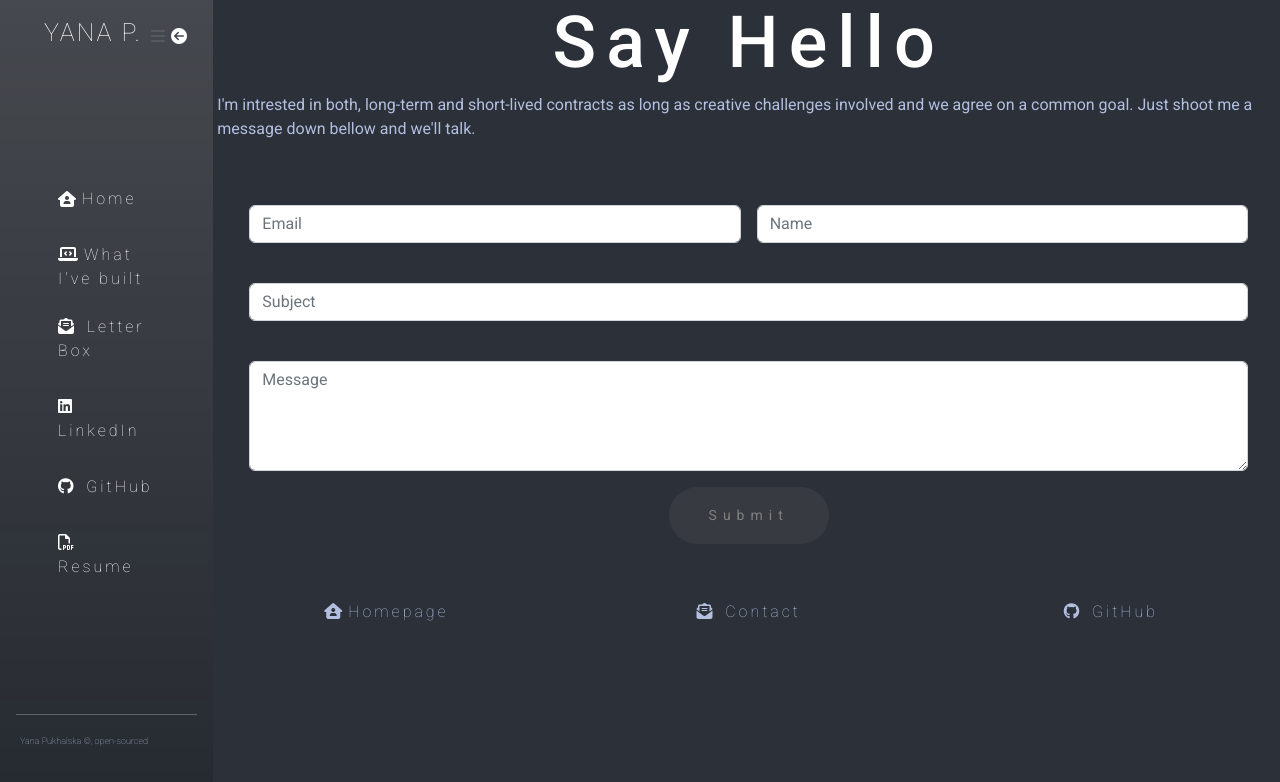
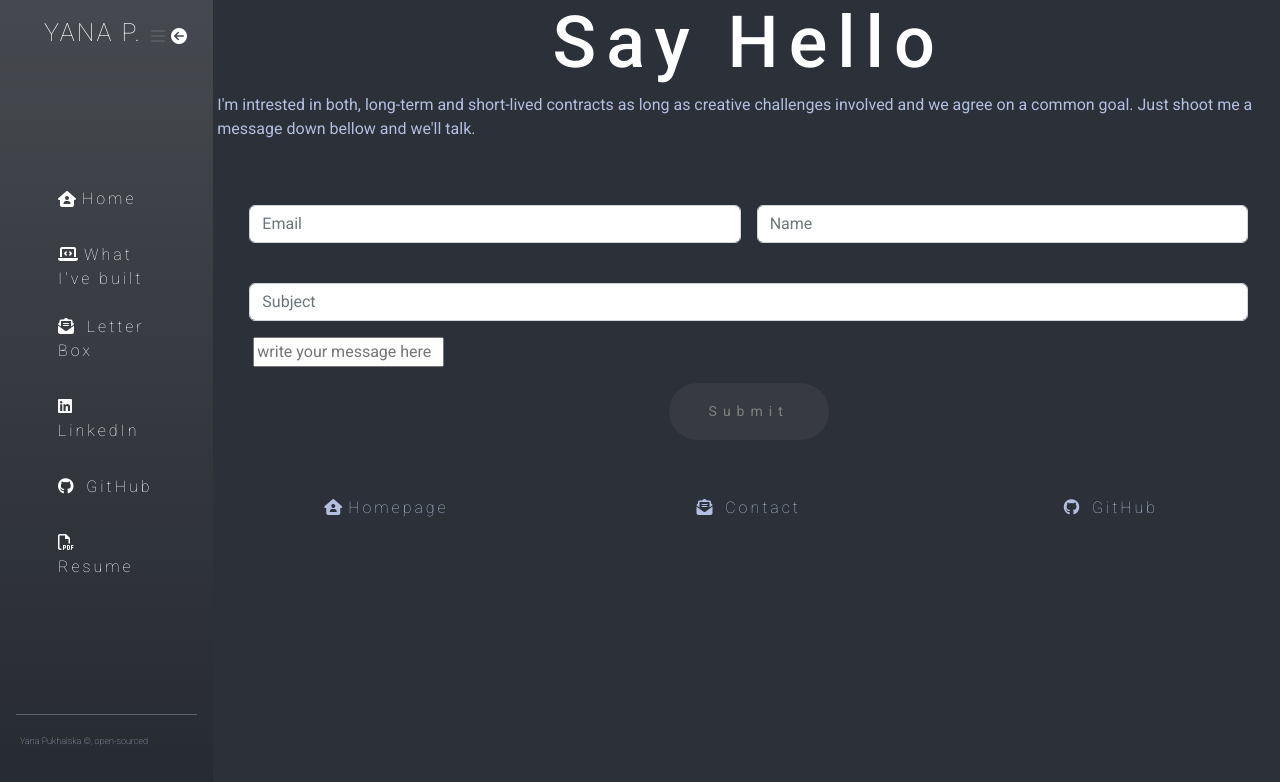
Before and after one commit to rimanai/Portfolio-project-SCR, a plain HTML site: page pages/contact.html in a window 1280 px wide. Drawn offline with nearby package versions, Linux system fonts and the light colour scheme.

Commit message:
Update 'Contact' page

```diff
--- a/pages/contact.html
+++ b/pages/contact.html
@@ -144,6 +144,7 @@
             <label for="inputEmail" class="form-label text-white"></label>
             <input
               type="email"
+              name="email"
               class="form-control"
               id="inputEmail"
               placeholder="Email"
@@ -163,6 +164,7 @@
             <label for="inputSubject" class="form-label text-white"></label>
             <input
               type="text"
+              name="subject"
               class="form-control"
               id="inputSubject"
               placeholder="Subject"
@@ -170,12 +172,13 @@
           </div>
           <div class="col-12">
             <label for="inputMessage" class="form-label text-white"></label>
-            <textarea
-              class="form-control"
+            <input
+              type="text"
+              name="message"
+              placeholder="write your message here"
               id="inputMessage"
-              rows="4"
-              placeholder="Message"
-            ></textarea>
+              required
+            />
           </div>
 
           <div class="col-12">
```
